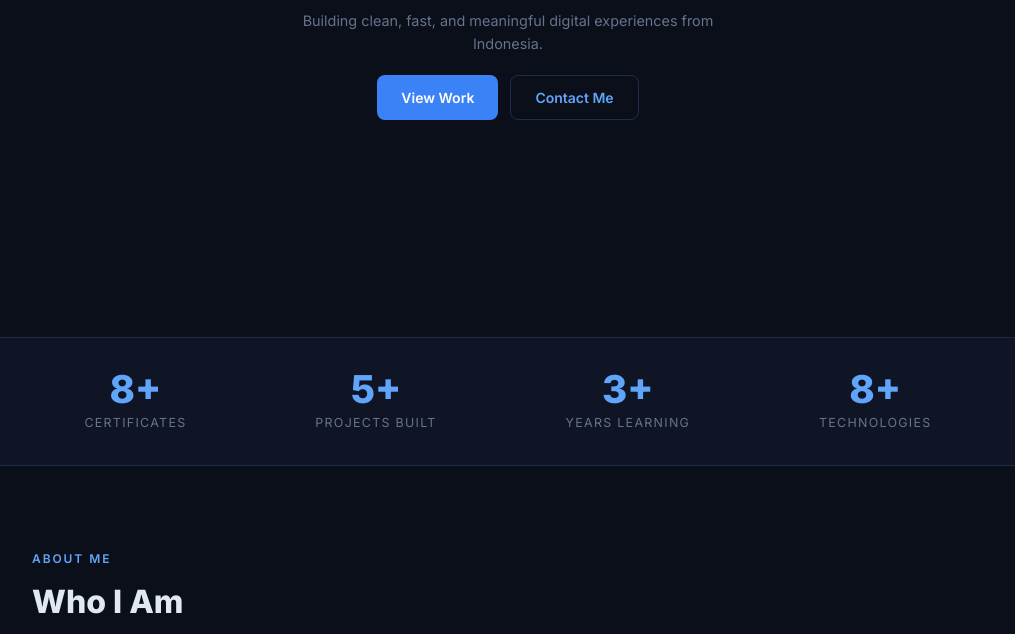
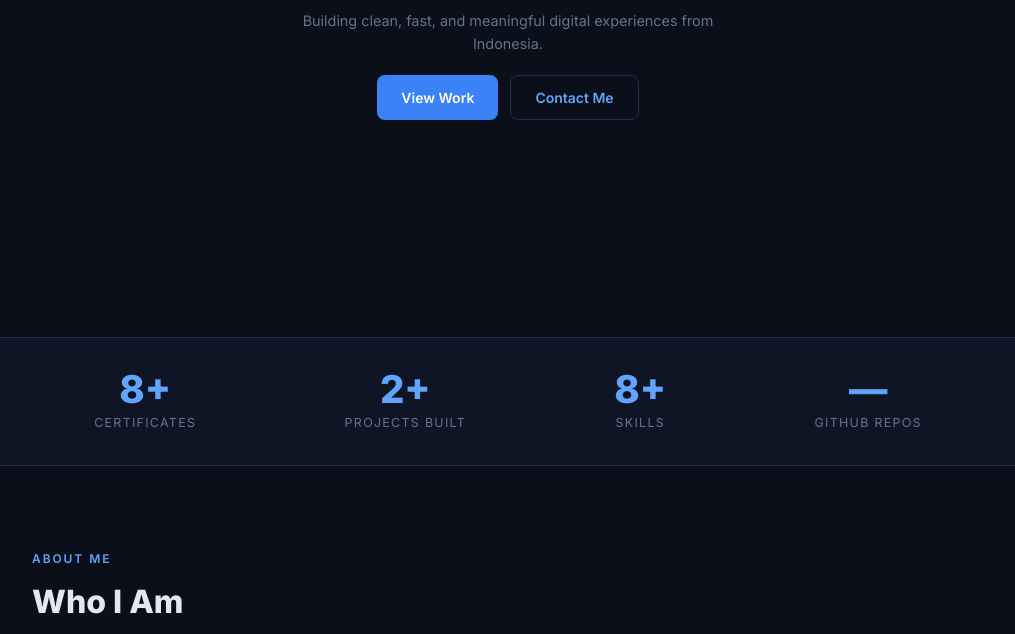
Before and after one commit to Destria-cos/Portofolio, a website: page public/index.html in a window 1280 px wide. Shown: the part 463-1097 px from the top of the page, without its empty margins (132-1147 px from the left). Drawn offline with Linux system fonts and the light colour scheme; no server answers.

Commit message:
Stats bar: live DOM counts for projects/skills, GitHub API for repos, cert count from data attribute

```diff
--- a/public/index.html
+++ b/public/index.html
@@ -54,20 +54,20 @@
   <div class="stats-bar">
     <div class="container stats-inner">
       <div class="stat-item">
-        <span class="stat-num" data-target="8">0</span>
+        <span class="stat-num" id="stat-certs">0</span>
         <span class="stat-label">Certificates</span>
       </div>
       <div class="stat-item">
-        <span class="stat-num" data-target="5">0</span>
+        <span class="stat-num" id="stat-projects">0</span>
         <span class="stat-label">Projects Built</span>
       </div>
       <div class="stat-item">
-        <span class="stat-num" data-target="3">0</span>
-        <span class="stat-label">Years Learning</span>
+        <span class="stat-num" id="stat-skills">0</span>
+        <span class="stat-label">Skills</span>
       </div>
       <div class="stat-item">
-        <span class="stat-num" data-target="8">0</span>
-        <span class="stat-label">Technologies</span>
+        <span class="stat-num" id="stat-repos">0</span>
+        <span class="stat-label">GitHub Repos</span>
       </div>
     </div>
   </div>
@@ -224,6 +224,8 @@
   </footer>
 
   <button id="toTop" aria-label="Back to top"><i class="fas fa-arrow-up"></i></button>
+  <!-- cert count kept in sync with Certificates/Dicoding folder -->
+  <span id="cert-count" data-count="8" hidden></span>
   <script src="script.js"></script>
 </body>
 </html>
--- a/public/script.js
+++ b/public/script.js
@@ -57,20 +57,39 @@ function type() {
 }
 type();
 
-// Stats counter
+// Stats counter — reads live from DOM + GitHub API
+function animateCount(el, target) {
+  let count = 0;
+  const step = Math.max(1, Math.ceil(target / 40));
+  const tick = setInterval(() => {
+    count = Math.min(count + step, target);
+    el.textContent = count + "+";
+    if (count >= target) clearInterval(tick);
+  }, 40);
+}
+
 const statsObserver = new IntersectionObserver((entries) => {
   entries.forEach(entry => {
     if (!entry.isIntersecting) return;
-    entry.target.querySelectorAll(".stat-num").forEach(el => {
-      const target = +el.dataset.target;
-      let count = 0;
-      const step = Math.ceil(target / 40);
-      const tick = setInterval(() => {
-        count = Math.min(count + step, target);
-        el.textContent = count + "+";
-        if (count >= target) clearInterval(tick);
-      }, 40);
-    });
+
+    // Certificates — from hidden data attribute (update data-count when adding certs)
+    const certCount = parseInt(document.getElementById("cert-count")?.dataset.count || "0");
+    // Projects — count actual project cards in the DOM
+    const projectCount = document.querySelectorAll(".project-card").length;
+    // Skills — count actual skill chips in the DOM
+    const skillCount = document.querySelectorAll(".skill-chip").length;
+
+    animateCount(document.getElementById("stat-certs"), certCount);
+    animateCount(document.getElementById("stat-projects"), projectCount);
+    animateCount(document.getElementById("stat-skills"), skillCount);
+
+    // GitHub Repos — live from API
+    const repoEl = document.getElementById("stat-repos");
+    fetch("https://api.github.com/users/Destria-cos")
+      .then(r => r.json())
+      .then(data => animateCount(repoEl, data.public_repos || 0))
+      .catch(() => { repoEl.textContent = "—"; });
+
     statsObserver.unobserve(entry.target);
   });
 }, { threshold: 0.5 });
```
